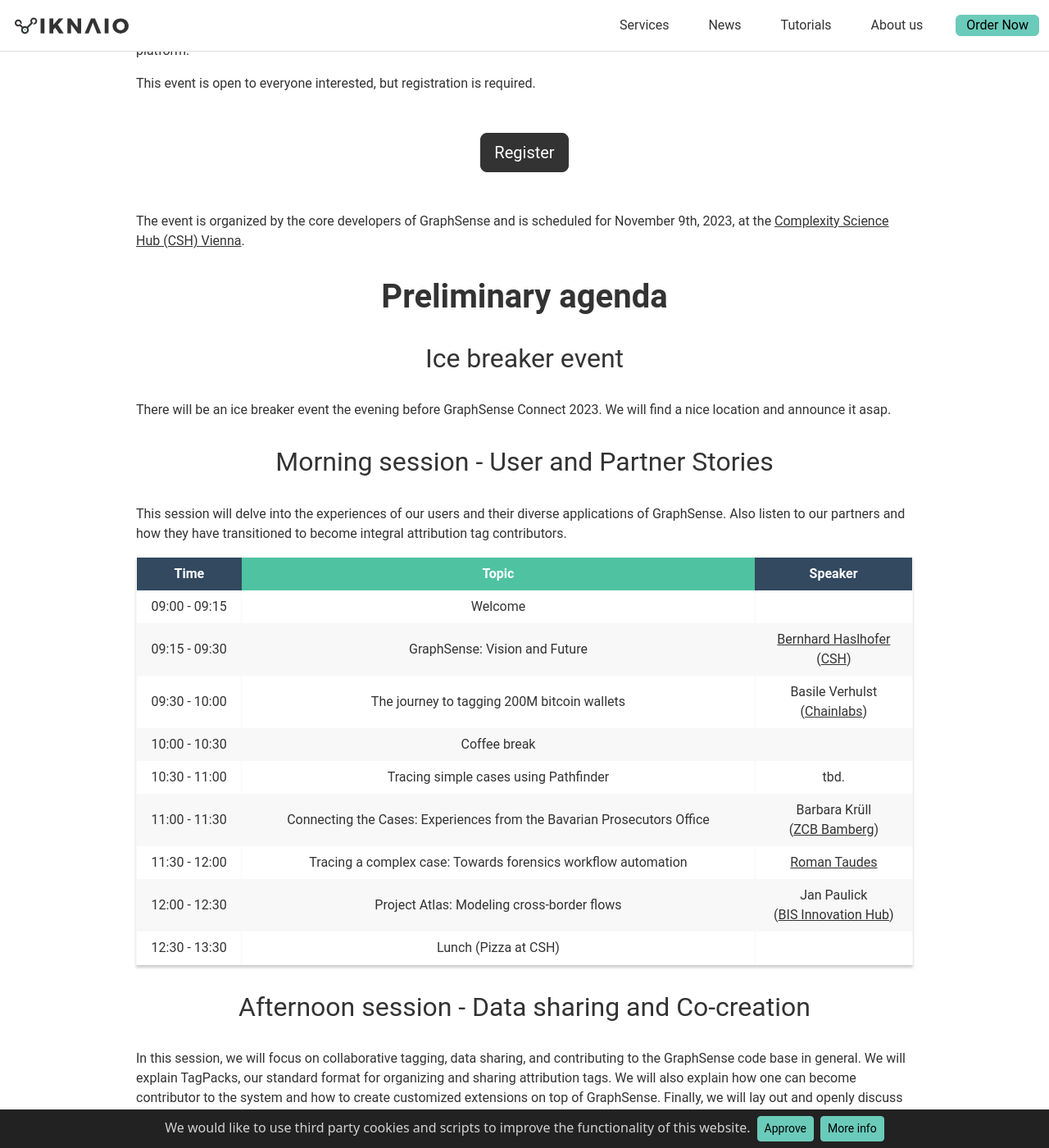
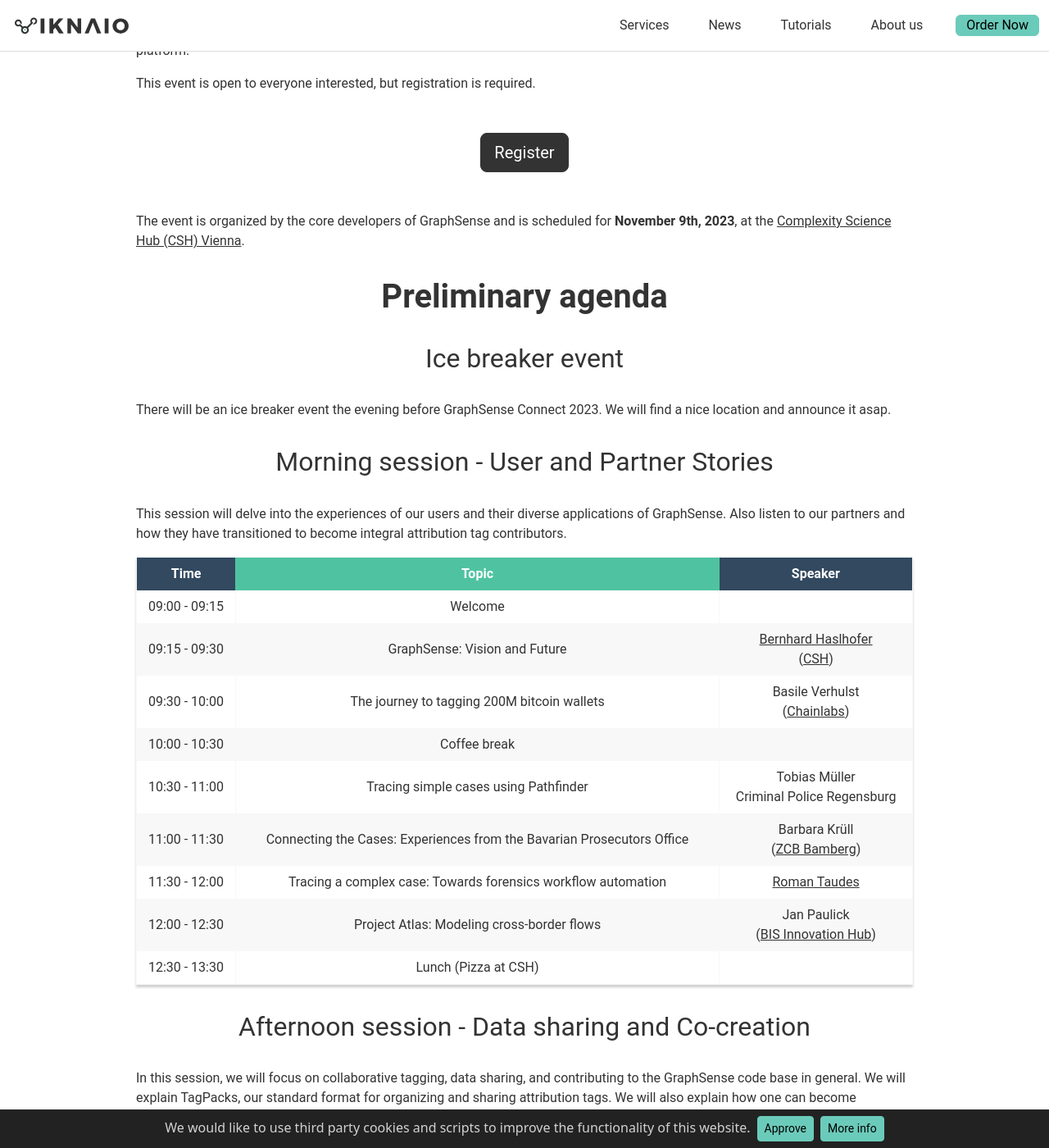
Before and after one commit to iknaio/iknaio.github.io, a Jekyll site: the page built from events/gsconnect2023.md, in a window 1280 px wide and 1400 px high, scrolled down 523 px. Shown: the whole window at 82% size. Built offline with Jekyll 4.4.1, drawn with Linux system fonts in a browser that asks for light colours; some of the changed text lies outside the part shown.

Commit message:
updated agenda

```diff
--- a/events/gsconnect2023.md
+++ b/events/gsconnect2023.md
@@ -23,7 +24,7 @@
 </div>
 
 The event is organized by the core developers of GraphSense and is scheduled
-for November 9th, 2023, at the [Complexity Science Hub (CSH) Vienna](https://csh.ac.at).
+for **November 9th, 2023**, at the [Complexity Science Hub (CSH) Vienna](https://csh.ac.at).
 
 # Preliminary agenda
 
@@ -47,7 +48,7 @@
 | 09:15 - 09:30 | GraphSense: Vision and Future                                             | [Bernhard Haslhofer](https://bernhardhaslhofer.info/)<br>([CSH](https://www.csh.ac.at/))           |
 | 09:30 - 10:00 | The journey to tagging 200M bitcoin wallets                               | Basile Verhulst<br>([Chainlabs](https://chainlabs.ai/))        |
 | 10:00 - 10:30 | Coffee break                                                              |                                       |
-| 10:30 - 11:00 | Tracing simple cases using Pathfinder                                     | tbd.                                  |
+| 10:30 - 11:00 | Tracing simple cases using Pathfinder                                     | Tobias Müller<br>Criminal Police Regensburg                                  |
 | 11:00 - 11:30 | Connecting the Cases: Experiences from the Bavarian Prosecutors Office    | Barbara Krüll<br>([ZCB Bamberg](https://www.justiz.bayern.de/gerichte-und-behoerden/generalstaatsanwaltschaft/bamberg/spezial_1.php))        |
 | 11:30 - 12:00 | Tracing a complex case: Towards forensics workflow automation             | [Roman Taudes](https://www.rechtsanwalt-taudes.at/)                                 |
 | 12:00 - 12:30 | Project Atlas: Modeling cross-border flows                                | Jan Paulick<br>([BIS Innovation Hub](https://www.bis.org/about/bisih/locations/eurosystem.htm))   |
```
Also changed, not shown: other parts of events/gsconnect2023.md (+2 -1 lines).
